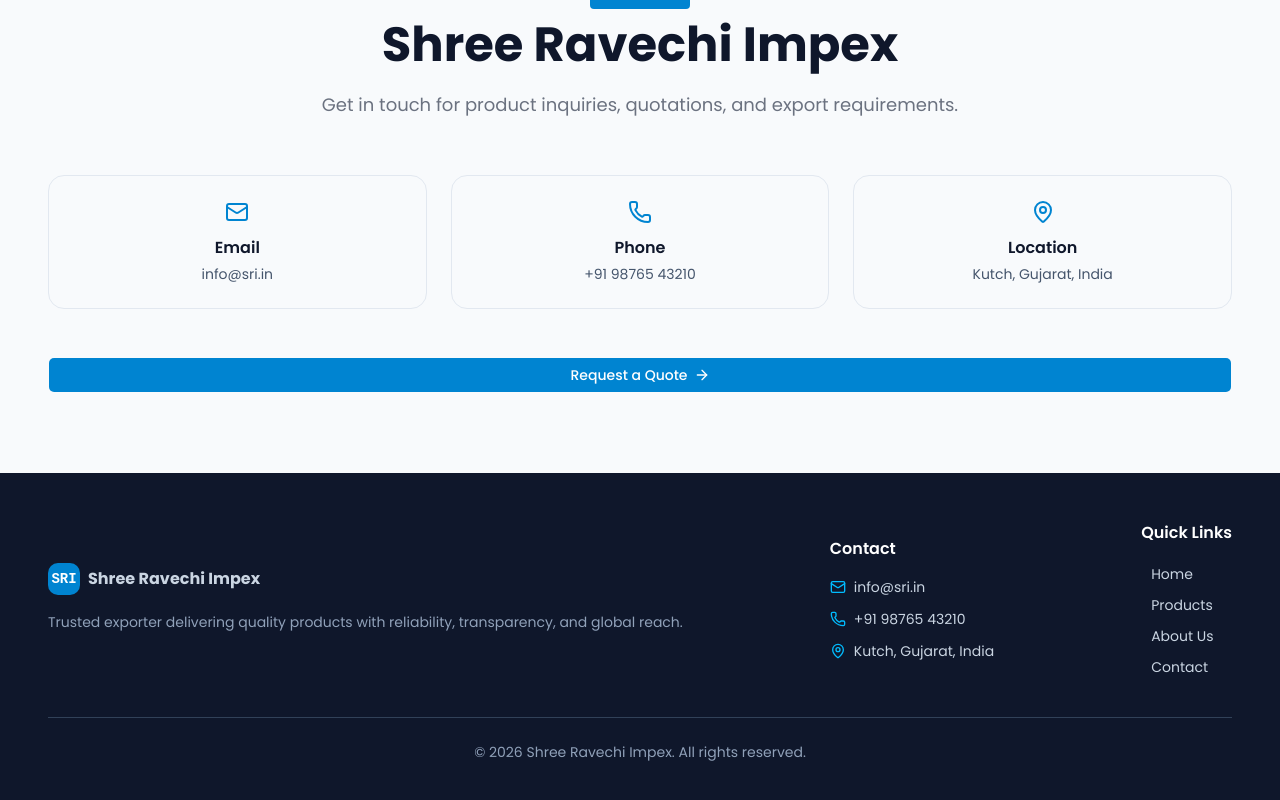
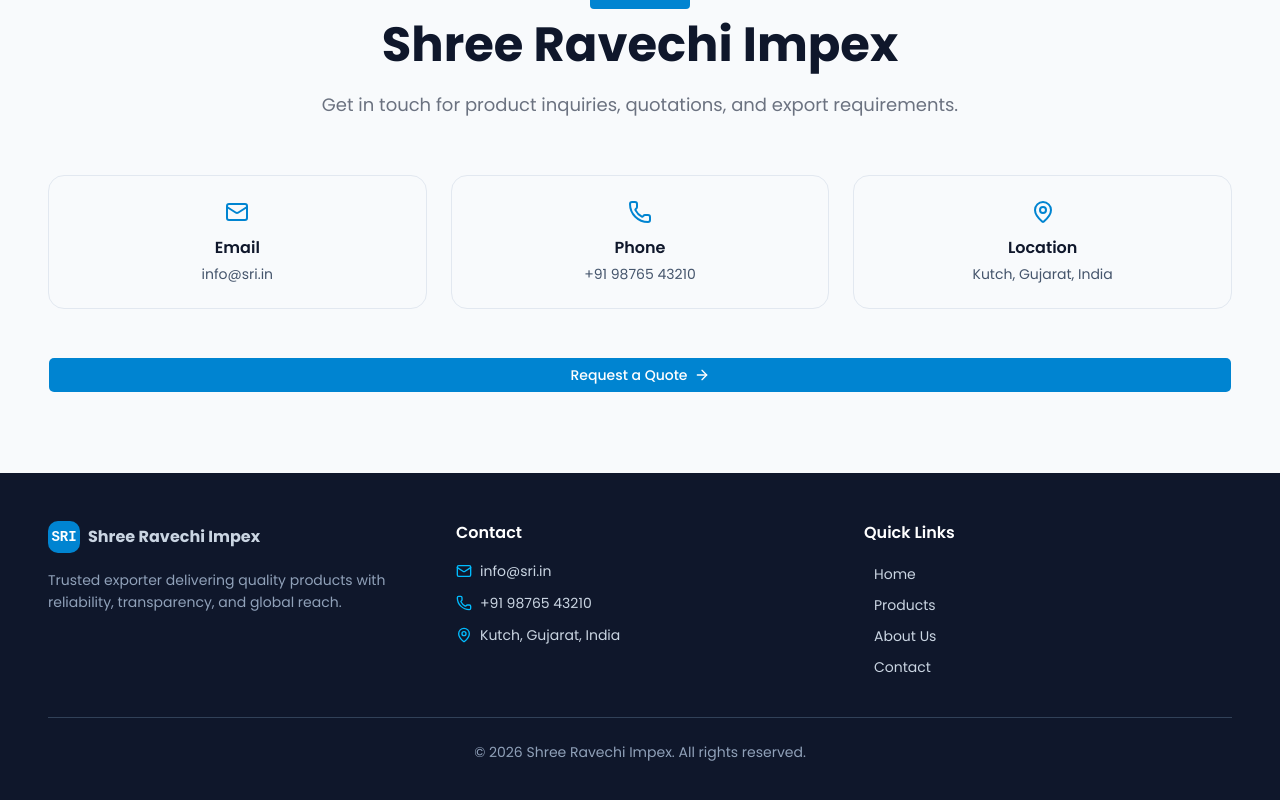
Before and after one commit to portlinks-delta/ravechi-impex-salt, a Next.js app: page / in a window 1280 px wide. Shown: the part 7512-8312 px from the top of the page. Built offline with nearby package versions, Linux system fonts and the light colour scheme; no server answers; the database is empty.

Commit message:
fix: footer layout

```diff
--- a/components/all-pages/Footer.tsx
+++ b/components/all-pages/Footer.tsx
@@ -14,7 +14,8 @@ export default function Footer() {
   return (
     <footer className="w-full bg-slate-900 text-slate-300 py-12">
       <div className="container mx-auto px-6 lg:px-12">
-        <div className="flex items-center justify-between flex-wrap flex-col md:flex-row gap-10">
+        <div className="grid grid-cols-1 md:grid-cols-3 gap-10">
+          {/* Brand */}
           <div>
             <div className="flex mb-4 items-center">
               <Link
@@ -27,12 +28,13 @@ export default function Footer() {
                 Shree Ravechi Impex
               </span>
             </div>
-            <p className="text-sm text-slate-400 leading-relaxed">
+            <p className="text-sm text-slate-400 leading-relaxed max-w-sm">
               Trusted exporter delivering quality products with reliability,
               transparency, and global reach.
             </p>
           </div>
 
+          {/* Contact */}
           <div>
             <h3 className="text-white font-semibold mb-4">Contact</h3>
             <div className="space-y-3 text-sm">
@@ -60,6 +62,8 @@ export default function Footer() {
               </div>
             </div>
           </div>
+
+          {/* Links */}
           <div>
             <h3 className="text-white font-semibold mb-4">Quick Links</h3>
             <ul className="space-y-2 text-sm">
@@ -77,6 +81,8 @@ export default function Footer() {
             </ul>
           </div>
         </div>
+
+        {/* Bottom */}
         <div className="border-t border-slate-700 mt-10 pt-6 text-center text-sm text-slate-400">
           © {new Date().getFullYear()} Shree Ravechi Impex. All rights reserved.
         </div>
```
